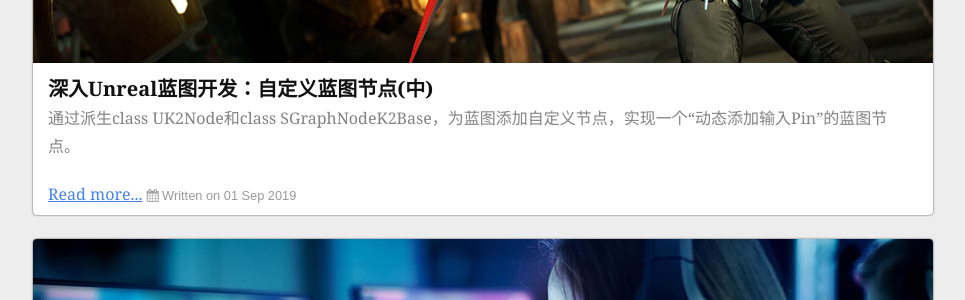
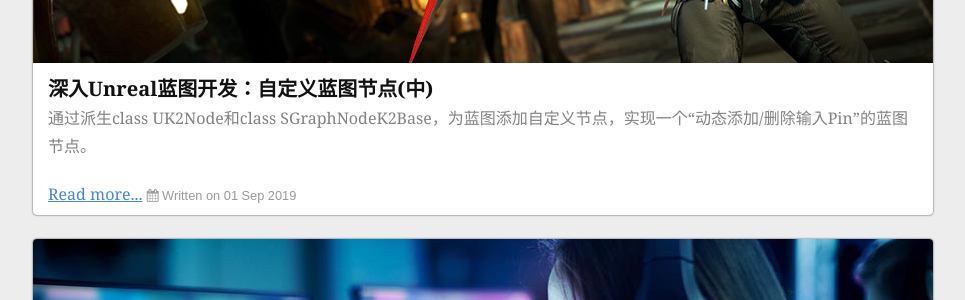
Before and after one commit to neil3d/neil3d.github.io, a Jekyll site: the page built from index.html, in a window 1280 px wide and 900 px high, scrolled down 1196 px. Shown: the part 153-453 px from the top of the window, without its empty margins (157-1122 px from the left). Built offline with Jekyll 4.4.1, drawn with Linux system fonts in a browser that asks for light colours; the list of posts is cut into pages by our own code; comment, search, counter and statistics services are not loaded.

Commit message:
review post

```diff
--- a/_posts/2019-09-01-bp_dynamic_pin.md
+++ b/_posts/2019-09-01-bp_dynamic_pin.md
@@ -8,14 +8,14 @@
 image:
   path: ucookbook
   feature: cover2.jpg
-brief: "通过派生class UK2Node和class SGraphNodeK2Base，为蓝图添加自定义节点，实现一个“动态添加输入Pin”的蓝图节点。"
+brief: "通过派生class UK2Node和class SGraphNodeK2Base，为蓝图添加自定义节点，实现一个“动态添加/删除输入Pin”的蓝图节点。"
 ---
 
 通过[本系列文章上篇](/unreal/custom_bp_node.html)的介绍，我们已经可以创建一个“没什么用”的蓝图节点了。要想让它有用，关键还是上篇中说的典型应用场景：动态添加Pin，这篇博客就来解决这个问题。
 
 ### 目标
 
-和上篇一样，我还将通过一个尽量简单的节点，来说明"可动态添加Pin的蓝图节点"的实现过程，让大家尽量聚焦在“蓝图自定义节点”这个主题上。
+和上篇一样，我还将通过一个尽量简单的节点，来说明"**可动态/删除添加Pin的蓝图节点**"的实现过程，让大家尽量聚焦在“蓝图自定义节点”这个主题上。
 
 设想这样一个节点：Say Something，把输入的N个字符串连接起来，然后打印输出。也就是说，这个节点的输入Pin是可以动态添加的。我们将在上篇的那个工程基础上实现这个自定义节点。最终实现的效果如下图所示：
 
@@ -31,7 +31,7 @@
 
 ### 创建自定义的节点Widget
 
-我们要动态增加Pin的话，需要在节点上显示一个"加号按钮"，点击之后增加一个“input pin”。这就不能使用默认的Blueprint Graph Node Widget了，需要对其进行扩展。这个扩展的思路和前面一样，也是找到特定的基类，重载其虚函数即可，这个基类就是class SGraphNodeK2Base。我们要重载的两个核心的函数是：
+我们要动态增加Pin的话，需要在节点上显示一个"**加号按钮**"，点击之后增加一个“input pin”。这就不能使用默认的Blueprint Graph Node Widget了，需要对其进行扩展。这个扩展的思路和前面一样，也是找到特定的基类，重载其虚函数即可，这个基类就是class SGraphNodeK2Base。我们要重载的两个核心的函数是：
 1. CreateInputSideAddButton()，创建我们需要的添加输入Pin的按钮；
 2. OnAddPin()，响应这个按钮的操作；
 
```
